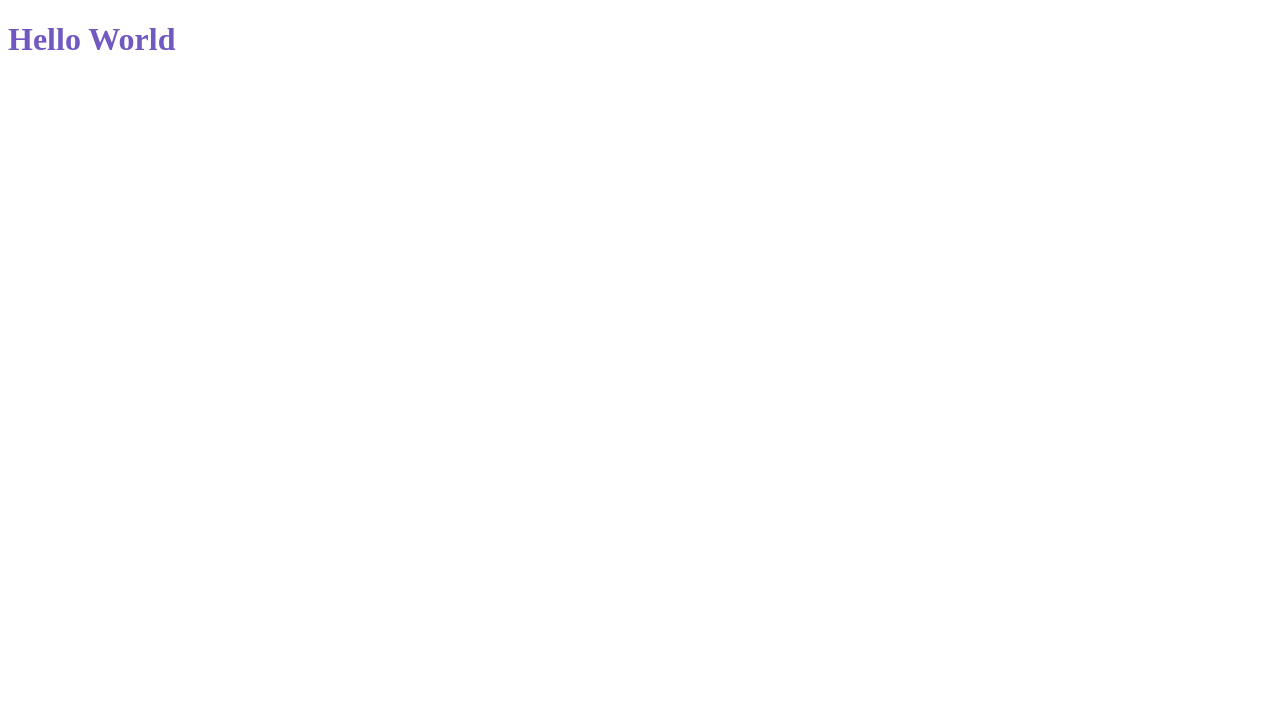
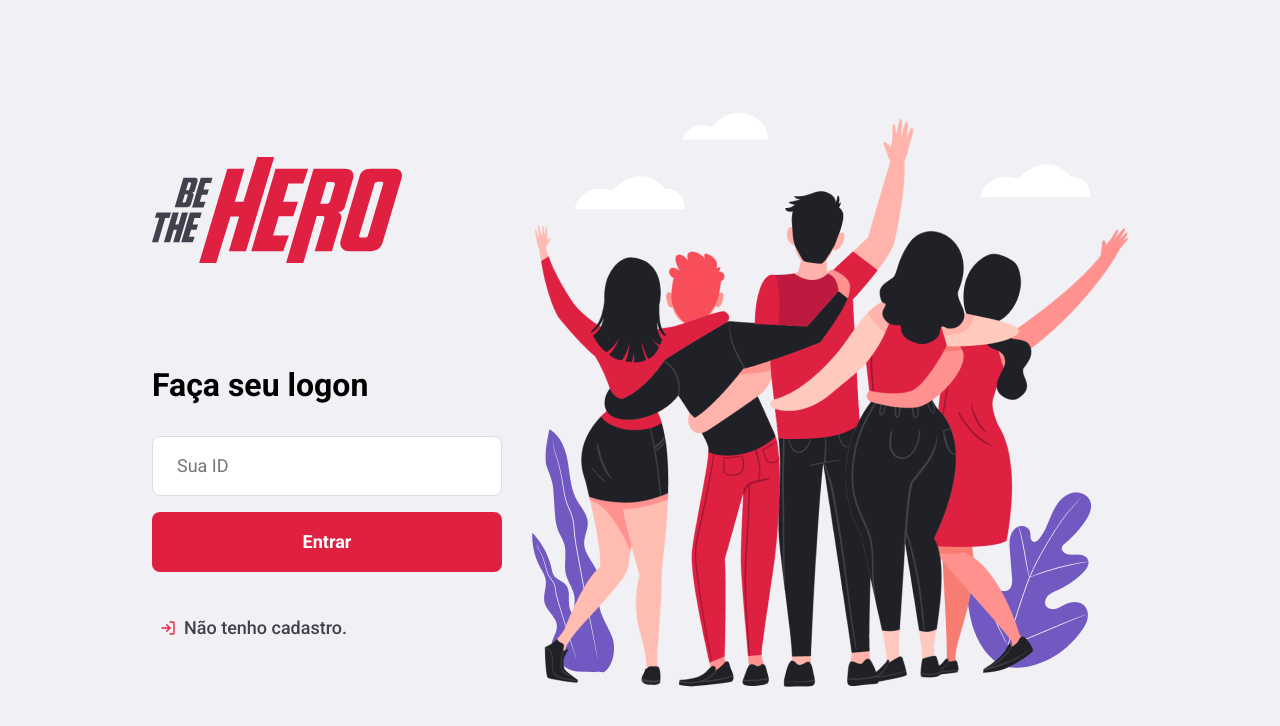
Before and after one commit to shusten/frontendOmniStack, a React (Create React App) app: page / in a window 1280 px wide. Shown: the top 726 px of the page. Built offline with nearby package versions, Linux system fonts and the light colour scheme; the HTML template or start-up script is replaced by a standard one.

Commit message:
feat: Component login concluído

```diff
--- a/package.json
+++ b/package.json
@@ -8,6 +8,7 @@
     "@testing-library/user-event": "^7.2.1",
     "react": "^16.13.1",
     "react-dom": "^16.13.1",
+    "react-icons": "^3.9.0",
     "react-scripts": "3.4.1"
   },
   "scripts": {
--- a/src/App.js
+++ b/src/App.js
@@ -1,4 +1,6 @@
 import React from 'react';
+
+import './global.css'
 
 import Logon from './pages/Logon';
 
--- a/src/global.css
+++ b/src/global.css
@@ -20,3 +20,33 @@
 button {
     cursor: pointer;
 }
+
+form input {
+    width: 100%;
+    height: 60px;
+    color: #333;
+    border: 1px solid #dcdce6;
+    border-radius: 8px;
+    padding: 0 24px;
+}
+
+.button {
+    width: 100%;
+    height: 60%;
+    background: #e02041;
+    border: 0;
+    border-radius: 8px;
+    color: #FFF;
+    font-weight: 700;
+    margin-top: 16px;
+    display: inline-block;
+    text-align: center;
+    text-decoration: none;
+    font-size: 18px;
+    line-height: 60px;
+    transition: filter 0.2s;
+}
+
+.button:hover {
+    filter: brightness(90%);
+}
--- a/src/pages/Logon/index.js
+++ b/src/pages/Logon/index.js
@@ -1,9 +1,31 @@
 import React from 'react';
+import { FiLogIn } from 'react-icons/fi';
 
 import './styles.css';
 
+import heroesImg from '../../assets/heroes.png';
+import logoImg from '../../assets/logo.svg';
+
 export default function Logon() {
     return (
-        <h1>Hello World</h1>
-    );
+        <div className="logon-container">
+            <section className="form">
+                <img src={logoImg} alt="Be The Hero"/>
+
+            <form>
+                <h1> Faça seu logon</h1>
+
+                <input placeholder="Sua ID" />
+                <button className="button">Entrar</button>
+
+                <a href="/register">
+                   <FiLogIn size={16} color="#E02041" />
+                    Não tenho cadastro.
+                </a>
+            </form>
+            </section>
+
+            <img src={heroesImg} alt="Heroes" />
+        </div>
+        );
 }
--- a/src/pages/Logon/styles.css
+++ b/src/pages/Logon/styles.css
@@ -1,3 +1,44 @@
-h1 {
-    color: #7159c1
+.logon-container {
+    width: 100%;
+    max-width: 1120;
+    height: 100vh;
+    margin: 0 auto;
+
+    display: flex;
+    align-items: center;
+    justify-content: center;
 }
+
+.logon-container section.form {
+    width: 100%;
+    max-width: 350px;
+    margin-right: 30px;
+}
+
+.logon-container section.form form {
+    margin-top: 100px;
+}
+
+.logon-container section.form form h1 {
+    font-size: 32px;
+    margin-bottom: 32px;
+}
+
+.logon-container section.form form a {
+    display: flex;
+    align-items: center;
+    margin-top: 40px;
+    color: #41414d;
+    font-size: 18px;
+    text-decoration: none;
+    font-weight: 500;
+    transition: opacity 0.2s;
+}
+
+.logon-container section.form form a svg {
+    margin: 8px;
+}
+
+.logon-container section.form form a:hover {
+    opacity: 0.8;
+}
```
Also changed, not shown: 1 other file (tests, documents, lock files or other folders).
